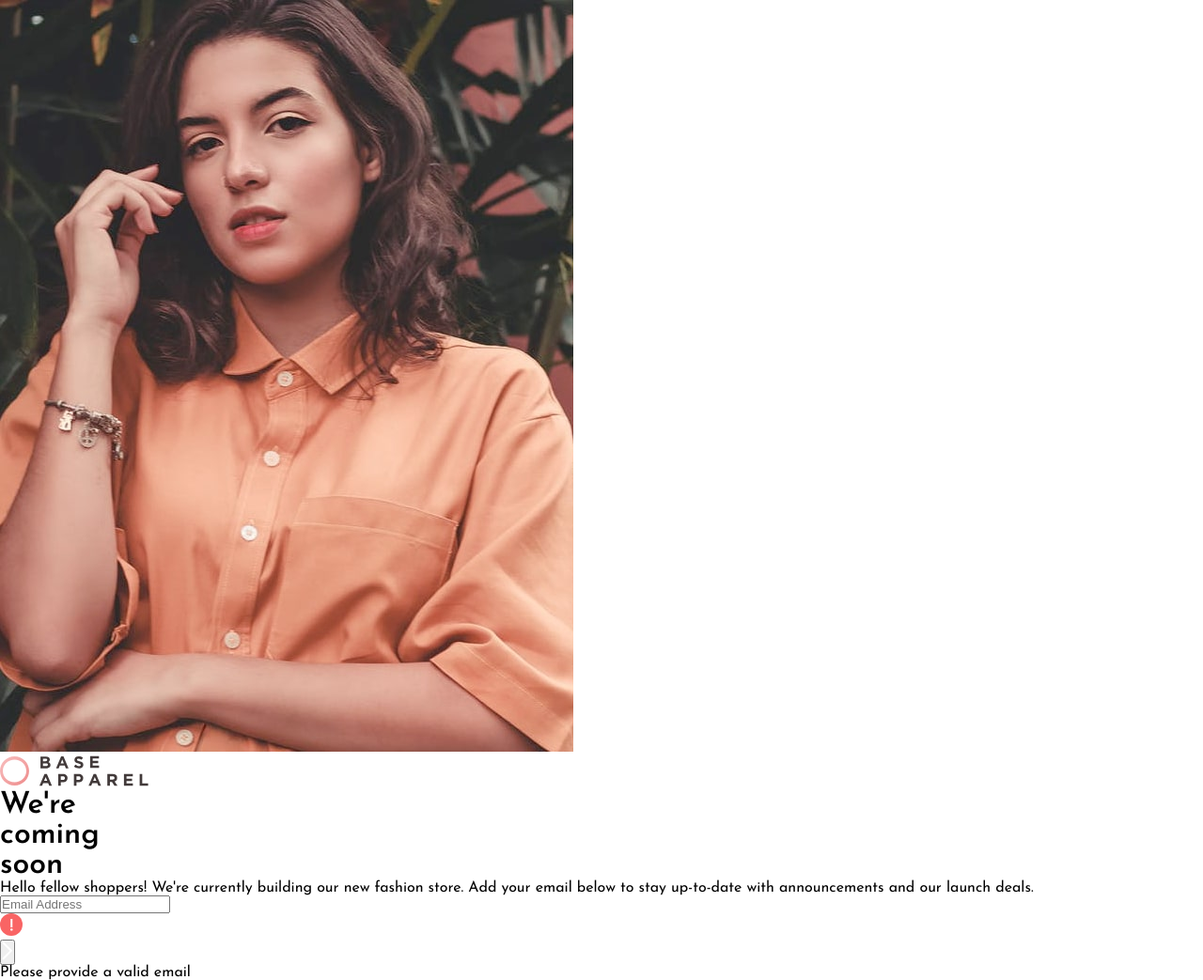
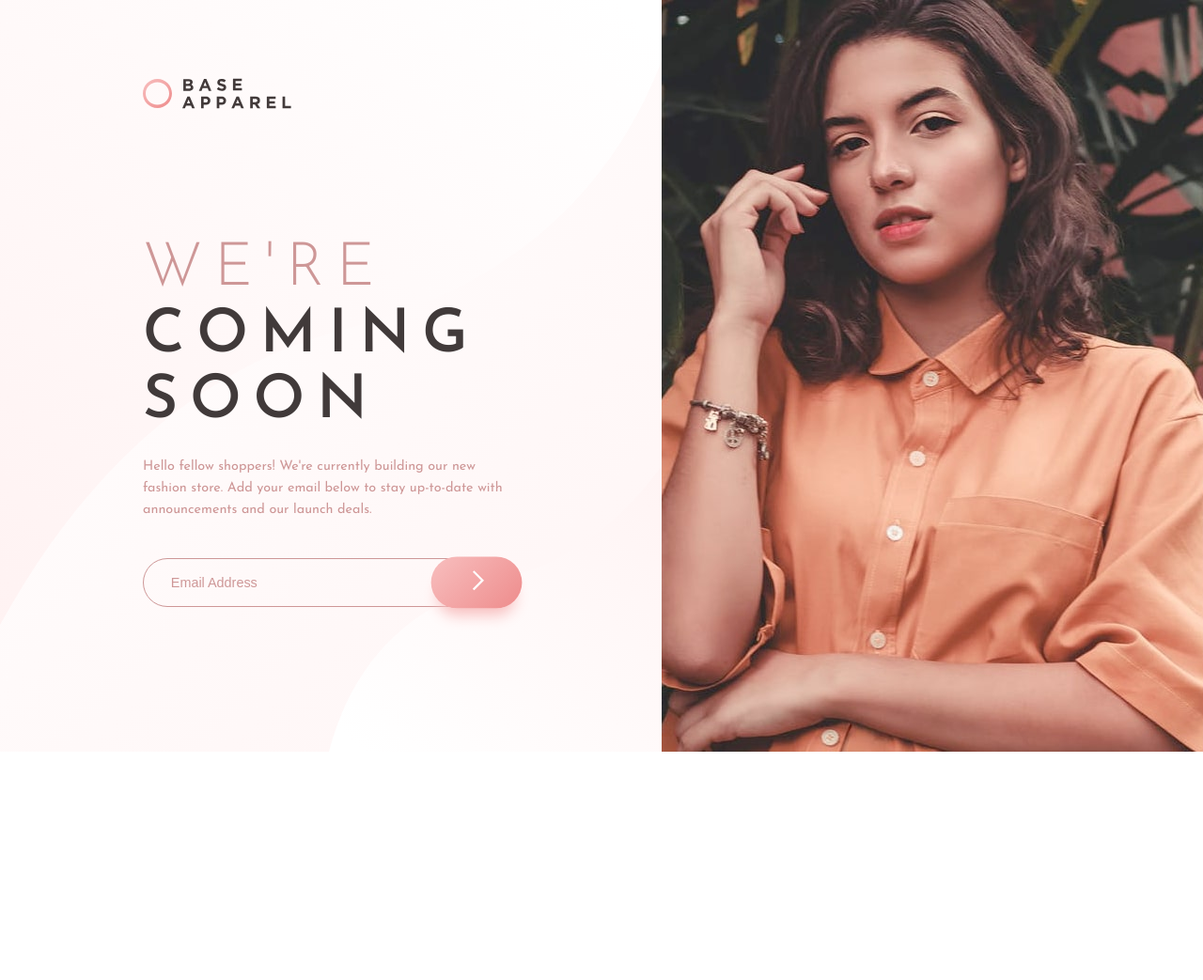
Before and after one commit to ishantbhurani/Base-Apparel-coming-soon-page, a plain HTML site: page index.html in a window 1280 px wide. Shown: the whole page at 94% size. After the commit the page ends 800 px from the top, so only its background shows below. Drawn offline with Linux system fonts and the light colour scheme.

Commit message:
Added desktop layout

```diff
--- a/style.css
+++ b/style.css
@@ -25,9 +25,157 @@
 }
 
 html {
+  height: 100%;
   font-size: var(--font-size); /* modifying REM base value */
 }
 
 body {
+  height: 100%;
   font-family: var(--font-family);
+  display: flex;
+  flex-direction: row-reverse;
 }
+
+.full-img-wrapper {
+  width: 45%;
+  height: 100%;
+}
+
+.full-img-wrapper img {
+  width: 100%;
+  height: 100%;
+  object-position: top;
+  object-fit: cover;
+  vertical-align: top;
+}
+
+.content {
+  width: 55%;
+  position: relative;
+  background: url(./images/bg-pattern-desktop.svg) no-repeat center;
+}
+
+.content::before {
+  content: "";
+  position: absolute;
+  inset: 0;
+  background: var(--gradient-bg);
+  z-index: -1;
+}
+
+header {
+  height: 15vh;
+}
+
+.container {
+  width: 90%;
+  max-width: 400px;
+  height: 100%;
+  margin: 0 auto;
+  display: flex;
+  flex-direction: column;
+  justify-content: center;
+}
+
+header .container {
+  justify-content: flex-end;
+}
+
+main {
+  height: 85vh;
+}
+
+.title {
+  font-size: 4rem;
+  font-weight: 600;
+  text-transform: uppercase;
+  letter-spacing: 0.2em;
+  color: var(--color-dark-grayish-red);
+  line-height: 1.1;
+}
+
+.title span {
+  font-weight: 300;
+  color: var(--color-desaturated-red);
+}
+
+.desc {
+  font-size: 0.9rem;
+  color: var(--color-desaturated-red);
+  margin-top: 1.5em;
+  line-height: 1.6;
+}
+
+.subscription-form {
+  width: 100%;
+  margin-top: 2.5em;
+  border: 1px solid var(--color-desaturated-red);
+  border-radius: 5em;
+  display: flex;
+  flex-direction: row;
+}
+
+.email-input {
+  width: 88%;
+  font-size: 0.9rem;
+  padding: 1em 0.5em 1em 2em;
+  background: transparent;
+  outline: transparent;
+  border: transparent;
+  border-radius: 5em 0 0 5em;
+  color: var(--color-dark-grayish-red);
+}
+
+.email-input::placeholder {
+  color: var(--color-desaturated-red);
+}
+
+.error-icon-wrapper {
+  width: 1.6em;
+  margin: auto;
+  margin-right: 1em;
+  padding-top: 0.25em;
+  display: none;
+}
+
+.error-icon-wrapper img {
+  width: 100%;
+}
+
+.submit {
+  width: 22%;
+  padding: 1em 3em;
+  background: var(--gradient-btn);
+  outline: transparent;
+  border: transparent;
+  border-radius: 5em;
+  cursor: pointer;
+  box-shadow: 0 1em 1em -0.5em hsl(0, 80%, 86%);
+  transition: all 0.2s ease-in-out;
+  transform: scale(1.1);
+}
+
+.submit:hover,
+.submit:focus {
+  filter: brightness(110%);
+  box-shadow: 0 1em 1em var(--color-desaturated-red);
+}
+
+.error-msg {
+  font-size: 0.75em;
+  color: var(--color-soft-red);
+  margin: 0.8em 0 0 2em;
+  visibility: hidden;
+}
+
+.subscription-form.error {
+  border: 2px solid var(--color-soft-red);
+}
+
+.subscription-form.error .error-icon-wrapper {
+  display: block;
+}
+
+.subscription-form.error + .error-msg {
+  visibility: visible;
+}
```
